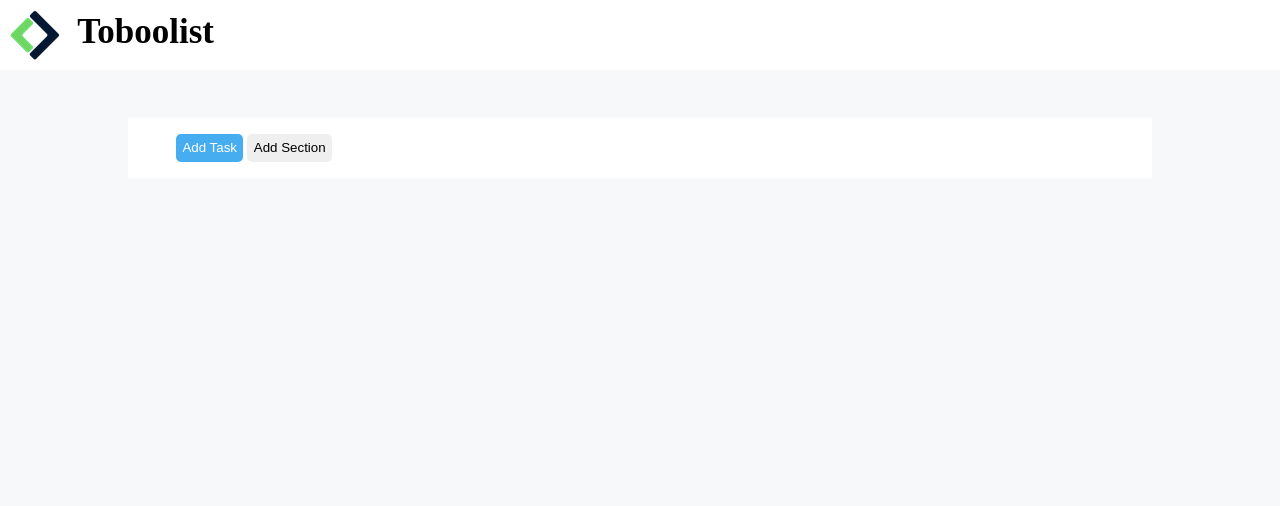
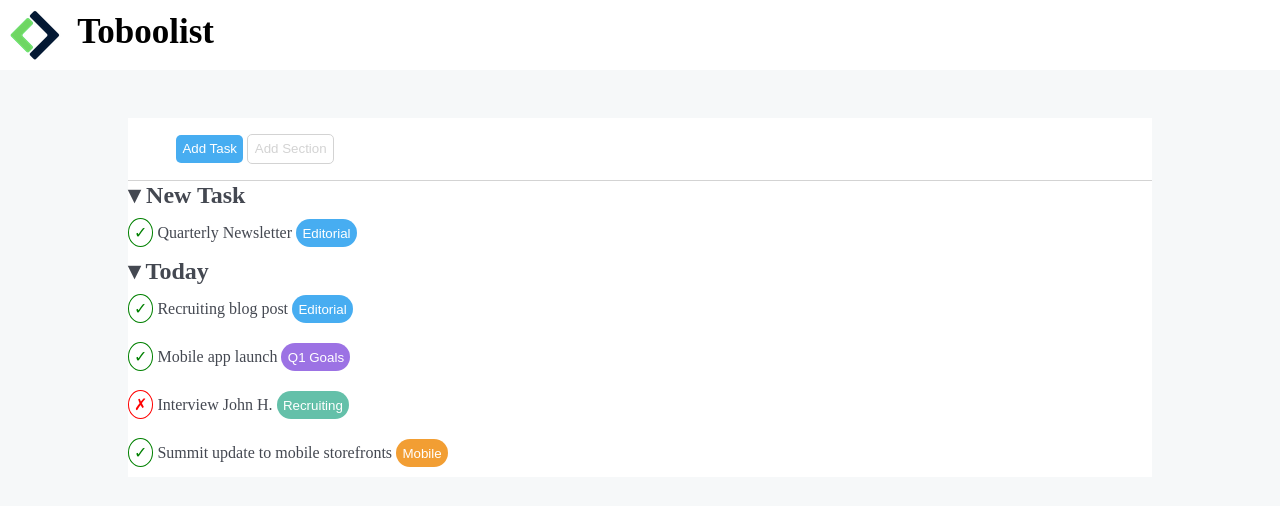
Before and after one commit to MatteoNocera/html-css-toboolist, a plain HTML site: page index.html in a window 1280 px wide. Drawn offline with Linux system fonts and the light colour scheme.

Commit message:
add section n_task and today

```diff
--- a/css/style.css
+++ b/css/style.css
@@ -23,25 +23,32 @@ body {
     --bool-box4: #f29e33;
     --bool-box5: #d863a1;
     --bool-box6: #b0c926;
+    --bool-maintext: #444851;
 
 }
 
 .pdd_1_3 {
+    margin-top: 2rem;
     padding: 1rem 3rem;
+    border-bottom: 1px solid lightgray;
 }
 
 .container {
     width: 80%;
-    margin: auto;
+    margin: 0 auto;
     background-color: white;
-    margin-top: 3rem;
+    /* margin-top: 3rem; */
 }
 
-.button {
-    border: none;
-    border-radius: 5px;
-    padding: 0.4rem;
+
+
+
+
+h2, p {
+    color: var(--bool-maintext);
+
 }
+
 
 /* #endregion Utility */
 
@@ -66,8 +73,70 @@ body {
 #task {
     background-color: var(--bool-box1);
     color: white;
-
 }
 
+#add_section {
+    background-color: white;
+    color: lightgray;
+    border: 1px solid lightgrey;
+}
+
+.nav_button {
+    border: none;
+    border-radius: 5px;
+    padding: 0.4rem;
+}
+
+nav {
+    margin-top: 3rem;
+}
 
 /* #endregion Nav */
+
+/* #region Main */
+
+.main_button {
+    border: none;
+    border-radius: 50px;
+    padding: 0.4rem;
+    color: white;
+}
+
+#edit {
+    background-color: var(--bool-box1);
+}
+
+#q_goals {
+    background-color: var(--bool-box2);
+}
+
+#recruiting {
+    background-color: var(--bool-box3);
+}
+
+#mobile {
+    background-color: var(--bool-box4);
+}
+
+.yes {
+    color: green;
+    border: 1px solid green;
+    border-radius: 50%;
+    padding: 5px;
+}
+
+.nien{
+    color: red;
+    border: 1px solid red;
+    border-radius: 50%;
+    padding: 5px;
+}
+
+article {
+    padding-top: 3rem;
+}
+
+p {
+    line-height: 3rem;
+}
+/* #endregion Main */
--- a/index.html
+++ b/index.html
@@ -19,17 +19,74 @@
 
         <nav>
             <div class="container pdd_1_3">
-                <button id="task" class="button">Add Task</button>
-                <button id="section" class="button">Add Section</button>
+                <button id="task" class="nav_button">Add Task</button>
+                <button id="add_section" class="nav_button">Add Section</button>
             </div>
         </nav>
         <!-- /nav -->
 
     <main>
-        <div class="main_container">
+        <div class="container">
+
+            <section class="n_task">
+                <h2>&dtrif; New Task</h2>
+                <p>
+                    <span class="yes">&#10003;</span>
+                    Quarterly Newsletter
+                    <button id="edit" class="main_button">
+                        Editorial
+                    </button>
+                </p>
+            </section>
+            <!-- /.n_task -->
+            <section class="today">
+
+                <h2>&dtrif; Today</h2>
+                <p>
+                    <span class="yes">&#10003;</span>
+                    Recruiting blog post
+                    <button id="edit" class="main_button">
+                        Editorial
+                    </button>
+
+                </p>
+
+                <p>
+                    <span class="yes">&#10003;</span>
+                    Mobile app launch
+                    <button id="q_goals" class="main_button">
+                        Q1 Goals
+                    </button>
+
+                </p>
+
+                <p>
+                    <span class="nien">&#10007;</span>
+                    Interview John H.
+                    <button id="recruiting" class="main_button">
+                        Recruiting
+                    </button>
+
+                </p>
+
+                <p>
+                    <span class="yes">&#10003;</span>
+                    Summit update to mobile storefronts
+                    <button id="mobile" class="main_button">
+                        Mobile
+                    </button>
+
+                </p
+
+            </section>
+            <!-- /.today -->
+
+
 
 
         </div>
+
+
     </main>
     <footer></footer>
 </body>
```
